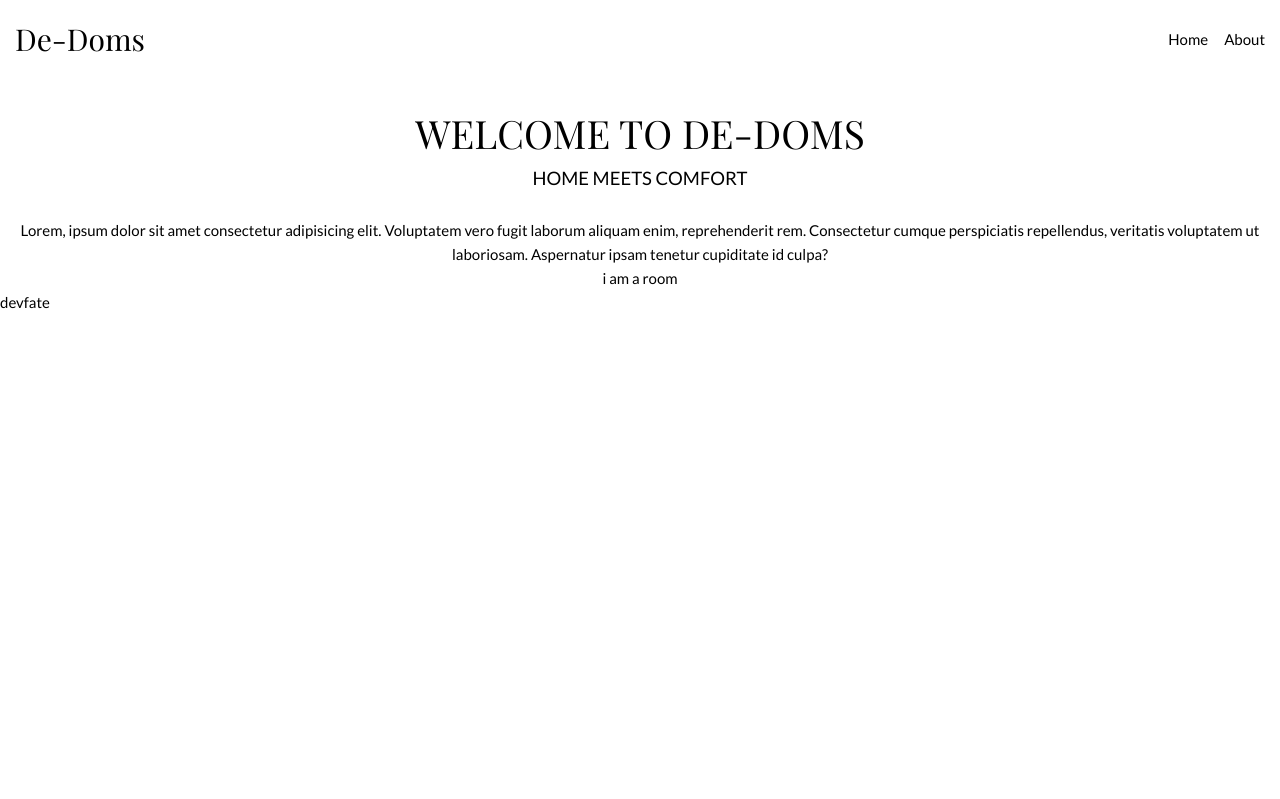
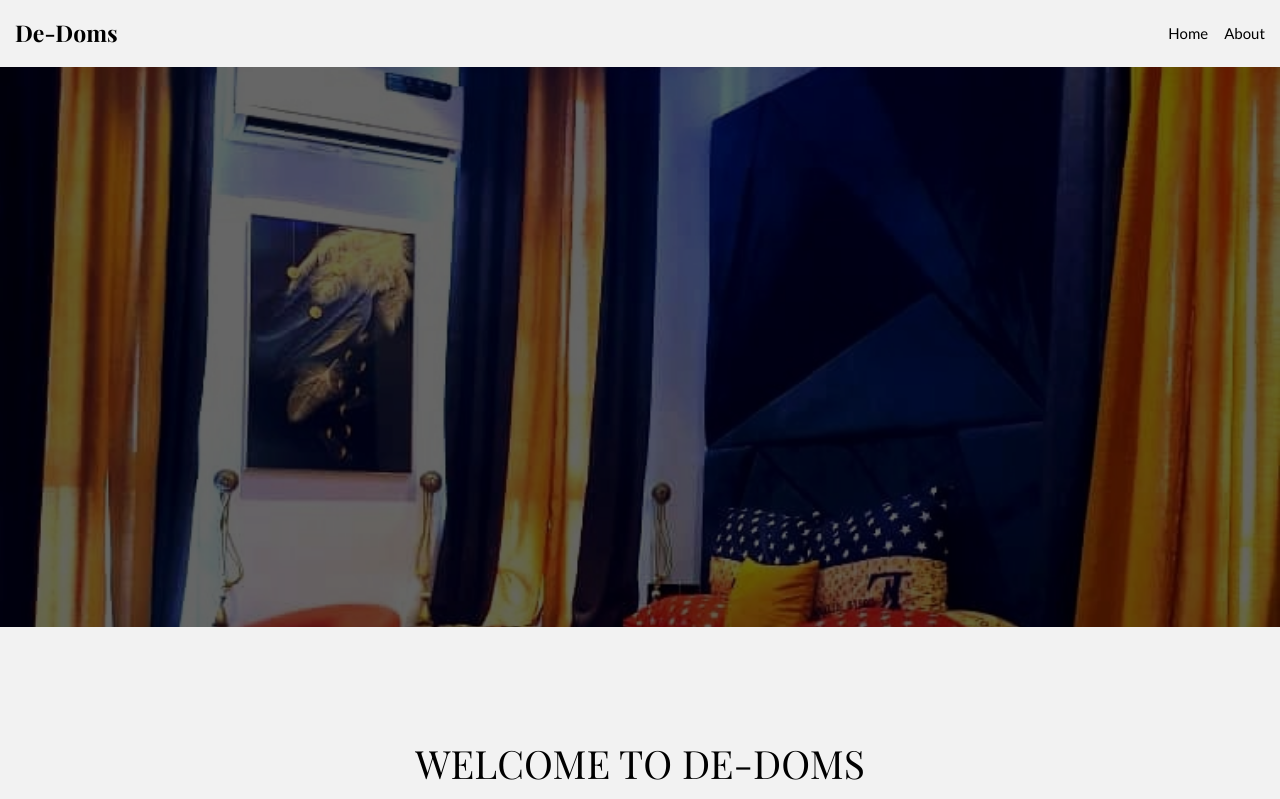
Before and after one commit to blackpandan/apartment, a Vue app: page / in a window 1280 px wide. Shown: the top 799 px of the page. Built offline with nearby package versions, Linux system fonts and the light colour scheme.

Commit message:
added slideshow

```diff
--- a/src/App.vue
+++ b/src/App.vue
@@ -5,7 +5,7 @@
 
 <template>
   <header class="header">
-      <h1 class="headingText">De-Doms</h1>
+      <h1 class="headingText logo">De-Doms</h1>
       <nav class="nav">
         <RouterLink to="/" class="link--nav">Home</RouterLink>
         <RouterLink to="/about" class="link--nav">About</RouterLink>
@@ -25,10 +25,20 @@
 @import '@/assets/base.css';
 
 .header{
+  position: -webkit-sticky;
+  position: sticky;
+  top: 0;
+  z-index: 12;
+  background-color: var(--color-background-mute);
   width: 100%;
   display: flex;
   padding: 1em 1em 1em 1em;
   align-items: center;
+
+  .logo{
+    font-size: calc(1em + 1vmin);
+    font-weight: bold;
+  }
 
   .nav{
     display: flex;
--- a/src/assets/base.css
+++ b/src/assets/base.css
@@ -64,7 +64,7 @@
 body {
   min-height: 100vh;
   color: var(--color-text);
-  background: var(--color-background);
+  background: var(--color-background-mute);
   transition: color 0.5s, background-color 0.5s;
   line-height: 1.6;
   /* font-family: Inter, -apple-system, BlinkMacSystemFont, 'Segoe UI', Roboto, Oxygen, Ubuntu, */
--- a/src/views/HomeView.vue
+++ b/src/views/HomeView.vue
@@ -4,9 +4,9 @@
 
 <template>
   <main class="main">
-    <div>
-      <img />
-    </div>
+    <section class="slideshow">
+      <img class="slideshow__image" src="../assets/back.jpeg" alt="">
+    </section>
 
     <section class="top">
       <h1 class="headingText text--header">WELCOME TO DE-DOMS</h1>
@@ -15,9 +15,6 @@
       <p>Lorem, ipsum dolor sit amet consectetur adipisicing elit. Voluptatem vero fugit laborum aliquam enim, reprehenderit rem. Consectetur cumque perspiciatis repellendus, veritatis voluptatem ut laboriosam. Aspernatur ipsam tenetur cupiditate id culpa?</p>
     </section>
 
-    <section>
-
-    </section>
 
     <section class="rooms">
       <RoomCard />
@@ -52,7 +49,34 @@
   .top{
     width: 100%;
     text-align: center;
+    padding: 7em 1em 2em 1em;
   }
 
 }
+
+.slideshow{
+  position: relative;
+  width: 100%;
+  height: 70vh;
+
+  &::before{
+    content: "";
+    position: absolute;
+    top: 0;
+    left: 0;
+    right: 0;
+    bottom: 0;
+    width: 100%;
+    height: 100%;
+    background-color: rgba(0, 0, 0, 0.6);
+    z-index: 2;
+  }
+
+
+  &__image{
+    width: 100%;
+    height: 100%;
+    object-fit: cover;
+  }
+}
 </style>
```
